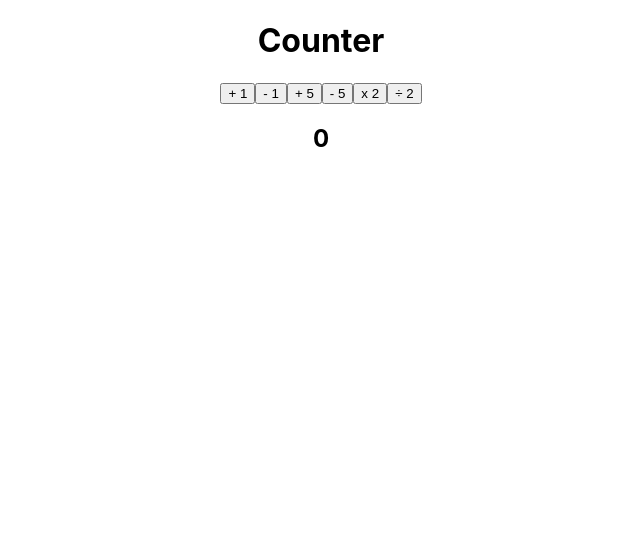
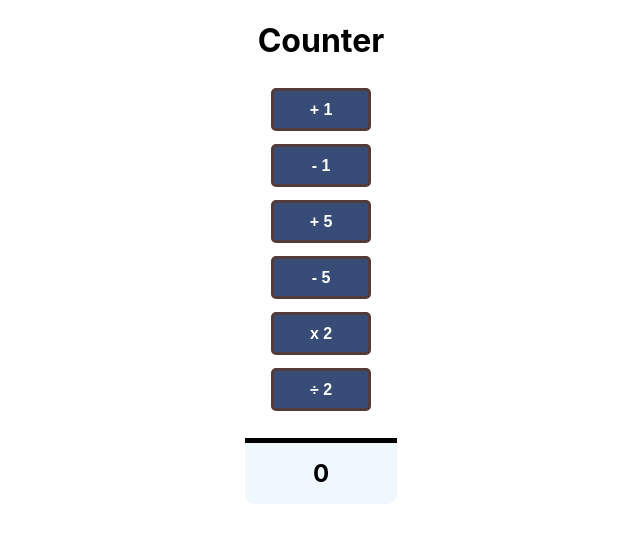
Before and after one commit to leoarthurwall/react-counter, a React (Create React App) app: page / in a window 1280 px wide. Shown: the top 542 px of the page, without its empty margins (319-959 px from the left). Built offline with nearby package versions, Linux system fonts and the light colour scheme.

Commit message:
added basic css to make the counter look more interesting

```diff
--- a/src/App.css
+++ b/src/App.css
@@ -1,17 +1,10 @@
 .App {
   text-align: center;
+  display: flex;
+  align-items: center;
+  flex-direction: column;
 }
 
-.App-logo {
-  height: 40vmin;
-  pointer-events: none;
-}
-
-@media (prefers-reduced-motion: no-preference) {
-  .App-logo {
-    animation: App-logo-spin infinite 20s linear;
-  }
-}
 
 .App-header {
   background-color: #282c34;
@@ -24,15 +17,25 @@
   color: white;
 }
 
-.App-link {
-  color: #61dafb;
+button {
+  padding: 0.6rem;
+  margin: 0.4rem;
+  width: 100px;
+  background-color: #374c76;
+  color: white;
+  font-size: medium;
+  font-weight: 600;
+  border-radius: 5px;
+  border: 3px solid rgb(83, 59, 59);
+
 }
 
-@keyframes App-logo-spin {
-  from {
-    transform: rotate(0deg);
-  }
-  to {
-    transform: rotate(360deg);
-  }
+h2 {
+  border-top: 5px solid black;
+  width: 120px;
+  padding: 1rem;
+  background-color: aliceblue;
+  border-bottom-left-radius: 10px;
+  border-bottom-right-radius: 10px;
+
 }
```
